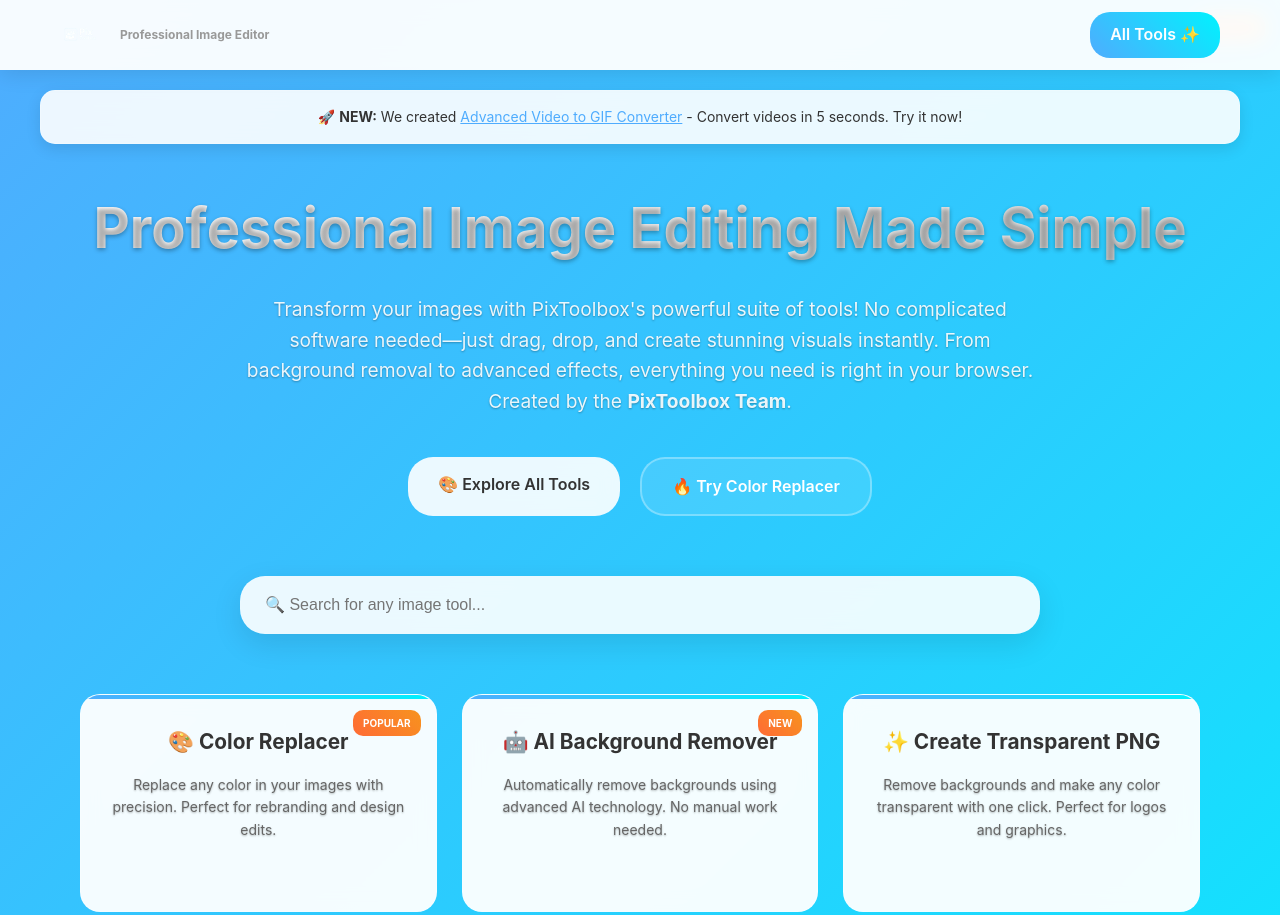
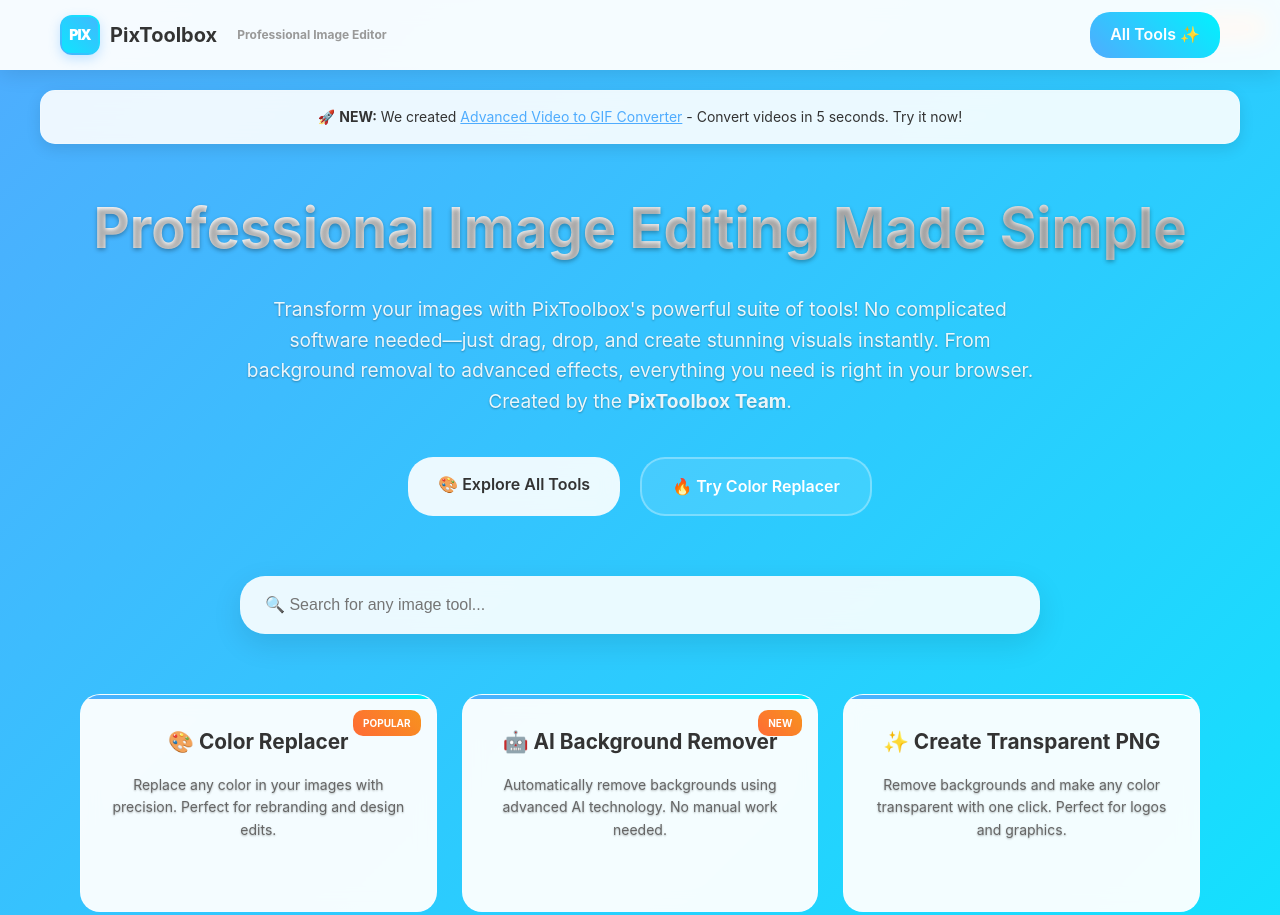
Before and after one commit to SantaClauseMacros/ColorChanger, a plain HTML site: page index.html in a window 1280 px wide. Shown: the top 915 px of the page. Drawn offline with Linux system fonts and the light colour scheme.

Commit message:
Add files via upload

```diff
--- /dev/null
+++ b/common-logo-styles.css
@@ -0,0 +1,43 @@
+
+.logo-container {
+    display: flex;
+    align-items: center;
+    gap: 10px;
+}
+
+.logo-icon {
+    width: 40px;
+    height: 40px;
+    background: linear-gradient(45deg, #4facfe, #00f2fe);
+    border-radius: 12px;
+    display: flex;
+    align-items: center;
+    justify-content: center;
+    color: white;
+    font-weight: bold;
+    position: relative;
+    box-shadow: 0 4px 12px rgba(79, 172, 254, 0.3);
+}
+
+.logo-icon::before {
+    content: '';
+    position: absolute;
+    inset: 2px;
+    background: linear-gradient(45deg, #00f2fe, #4facfe);
+    border-radius: 8px;
+    opacity: 0.8;
+}
+
+.logo-text {
+    position: relative;
+    z-index: 1;
+    font-size: 14px;
+    font-weight: 900;
+    letter-spacing: -1px;
+}
+
+.logo-brand {
+    font-size: 20px;
+    font-weight: bold;
+    color: #333;
+}
--- a/index.html
+++ b/index.html
@@ -48,16 +48,47 @@
             text-decoration: none;
         }
 
+        .logo-container {
+            display: flex;
+            align-items: center;
+            gap: 10px;
+        }
+
         .logo-icon {
-            width: 32px;
-            height: 32px;
+            width: 40px;
+            height: 40px;
             background: linear-gradient(45deg, #4facfe, #00f2fe);
-            border-radius: 8px;
+            border-radius: 12px;
             display: flex;
             align-items: center;
             justify-content: center;
             color: white;
             font-weight: bold;
+            position: relative;
+            box-shadow: 0 4px 12px rgba(79, 172, 254, 0.3);
+        }
+
+        .logo-icon::before {
+            content: '';
+            position: absolute;
+            inset: 2px;
+            background: linear-gradient(45deg, #00f2fe, #4facfe);
+            border-radius: 8px;
+            opacity: 0.8;
+        }
+
+        .logo-text {
+            position: relative;
+            z-index: 1;
+            font-size: 14px;
+            font-weight: 900;
+            letter-spacing: -1px;
+        }
+
+        .logo-brand {
+            font-size: 20px;
+            font-weight: bold;
+            color: #333;
         }
 
 
@@ -314,10 +345,11 @@
     <header class="header">
         <nav class="nav-container">
             <a href="/" class="logo">
-                <img src="./Logo.png" alt="PixToolbox" style="height: 40px; width: auto;" onerror="this.style.display='none'; this.parentNode.querySelector('.logo-fallback').style.display='flex';">
-                <div class="logo-fallback" style="display: none; align-items: center; gap: 10px;">
-                    <div class="logo-icon">P</div>
-                    <span>PixToolbox</span>
+                <div class="logo-container">
+                    <div class="logo-icon">
+                        <span class="logo-text">PIX</span>
+                    </div>
+                    <span class="logo-brand">PixToolbox</span>
                 </div>
                 <span style="font-size: 12px; color: #999; margin-left: 10px;">Professional Image Editor</span>
             </a>
```
Also changed, not shown: background-remover.html (+6 -1 lines), crop.html (+6 -1 lines), flip.html (+6 -1 lines), jpg-to-png.html (+6 -1 lines), optimizer.html (+6 -1 lines), png-to-jpg.html (+6 -1 lines), tools.html (+40 -4 lines), transparent.html (+6 -1 lines), video-to-gif.html (+6 -1 lines), webp-converter.html (+6 -1 lines).
